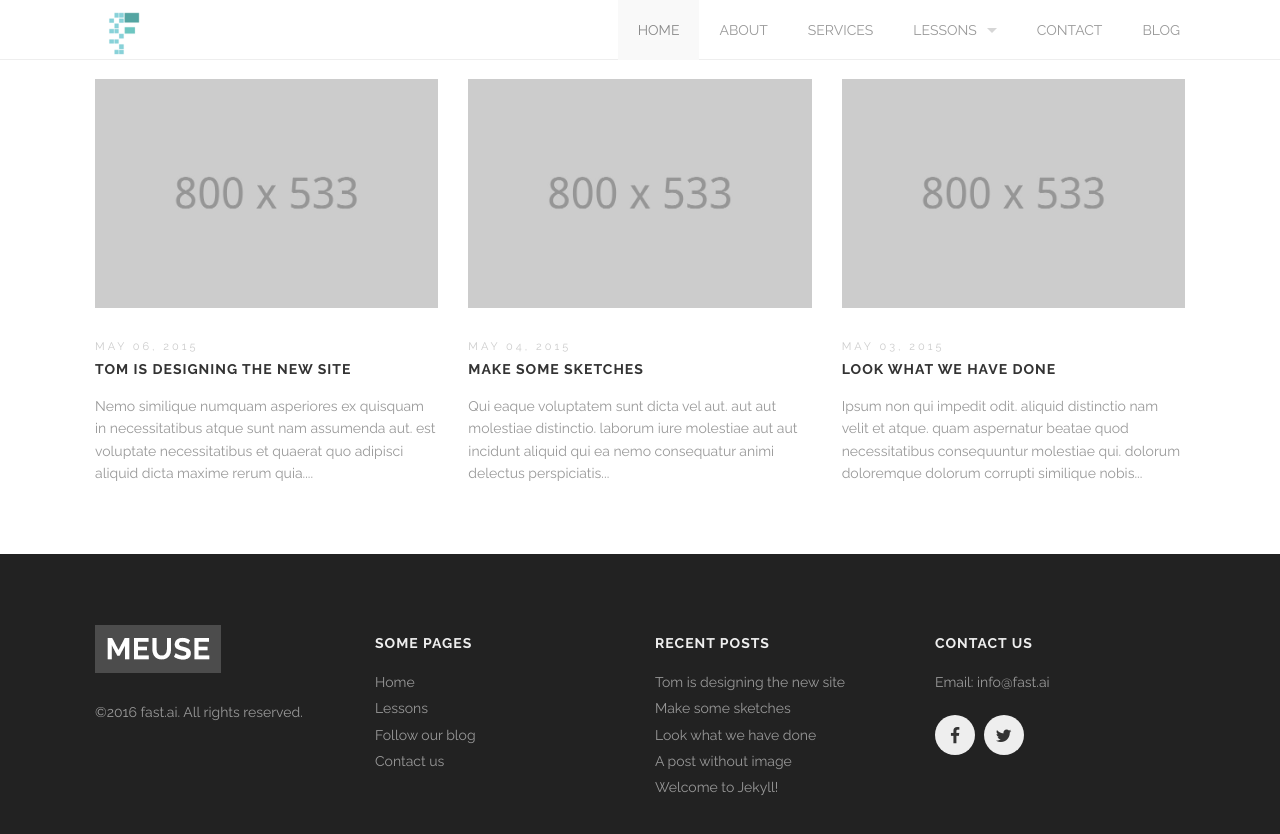
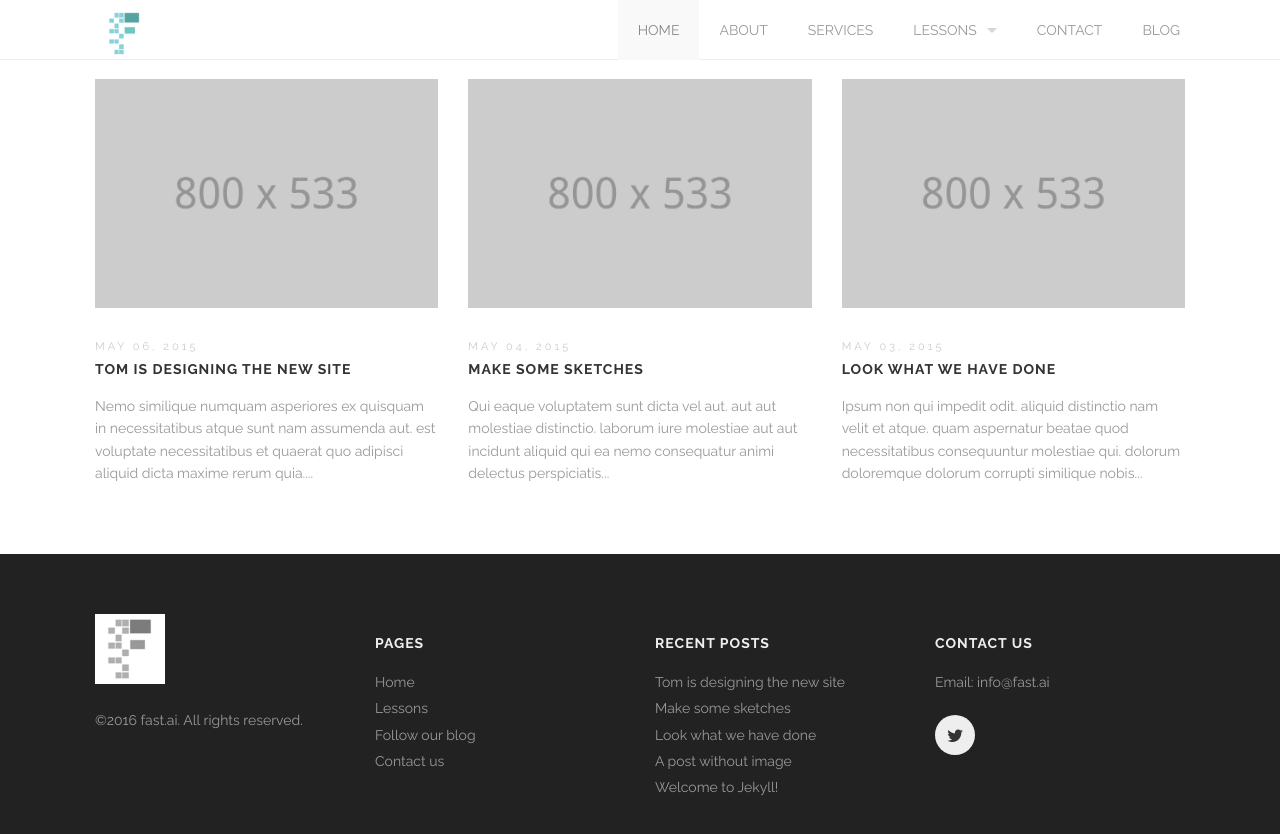
Before and after one commit to fastai/dlcert2, a Jekyll site: the page built from docs/index.html, in a window 1280 px wide and 900 px high, scrolled down 2768 px. Shown: the top 834 px of the window. Built offline with Jekyll 4.4.1, drawn with Linux system fonts in a browser that asks for light colours.

Commit message:
update blog

```diff
--- a/docs/_includes/footer.html
+++ b/docs/_includes/footer.html
@@ -14,7 +14,7 @@
     <div class='large-3 medium-3 columns'>
       <div class='spacing'></div>
       <div class='links'>
-        <h4>Some pages</h4>
+        <h4>Pages</h4>
         <ul>
           <li><a href="index.html">Home</a></li>
           <li><a href="portfolio.html">Lessons</a></li>
@@ -45,12 +45,7 @@
       <div class='spacing'></div>
       <ul class='socials'>
         <li>
-          <a href='http://facebook.com'>
-            <i class='fa fa-facebook'></i>
-          </a>
-        </li>
-        <li>
-          <a href='http://twitter.com'>
+          <a href='https://twitter.com/fastdotai'>
             <i class='fa fa-twitter'></i>
           </a>
         </li>
```
Also changed, not shown: docs/images/logo-grey.png.
